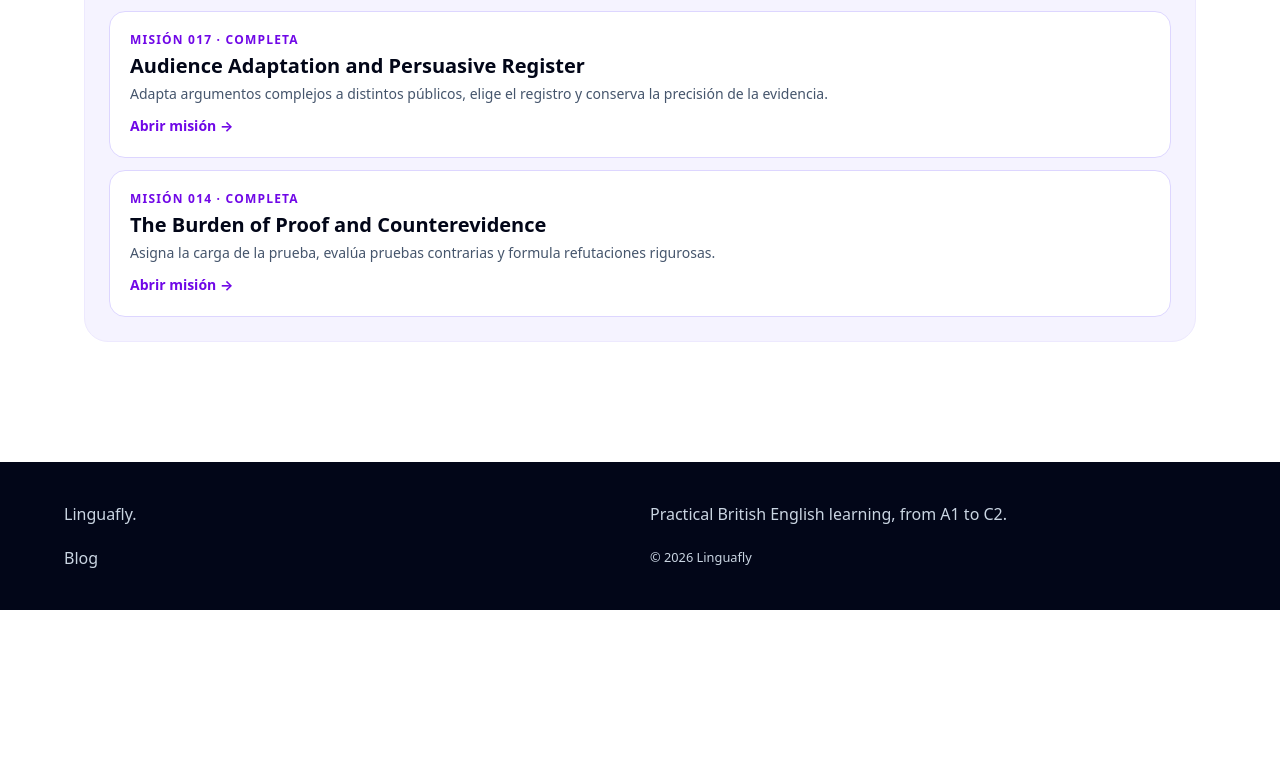
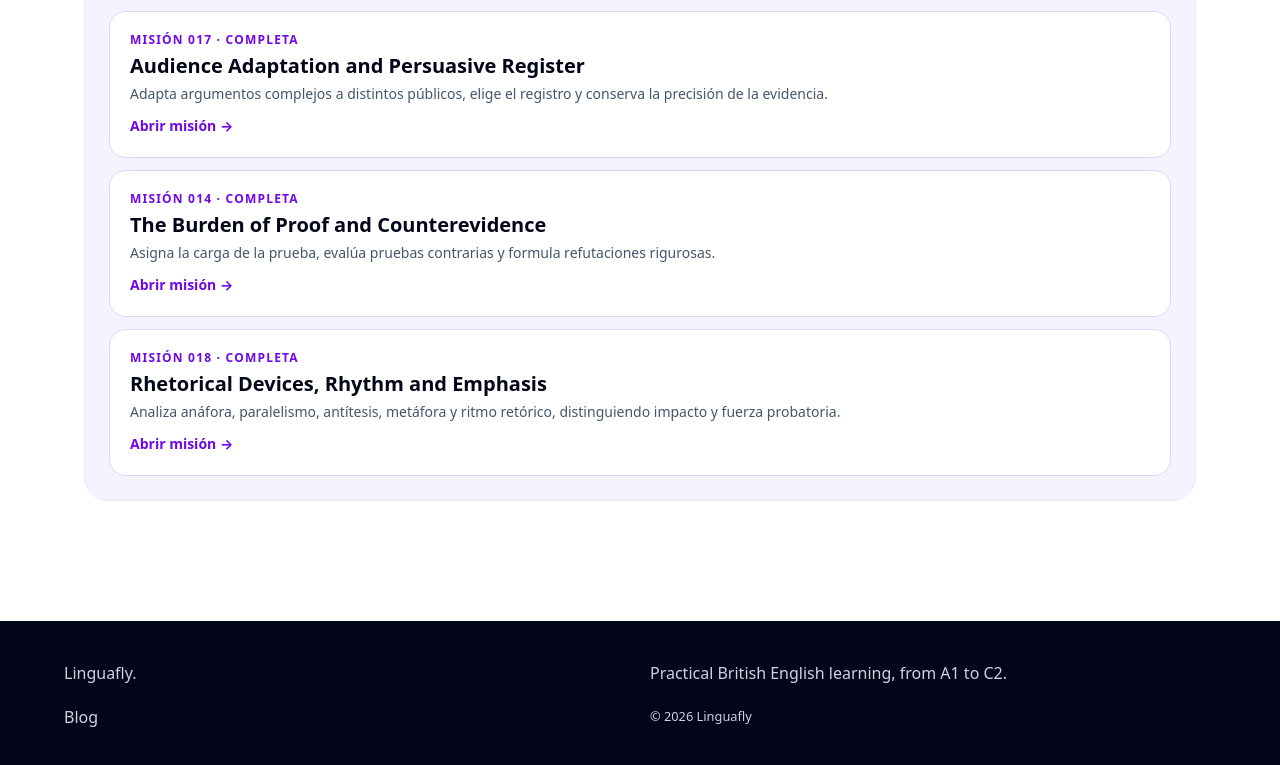
Before and after one commit to linguafly6-ui/linguaflynew2, a Next.js app: page /academia/c2 in a window 1280 px wide. Shown: the part 3181-3946 px from the top of the page. Before the commit the page ends 3791 px from the top, so only its background shows below. Built offline with nearby package versions, Linux system fonts and the light colour scheme.

Commit message:
Add mission 018 to C2 catalogue

```diff
--- a/app/academia/c2/page.tsx
+++ b/app/academia/c2/page.tsx
@@ -46,6 +46,7 @@ export default function C2Page() {
 
 
         <Link href="/academia/c2/014" className="mt-3 block rounded-2xl border border-violet-200 bg-white p-5 transition hover:border-violet-400 hover:shadow-sm"><p className="text-xs font-extrabold tracking-widest text-violet-700">MISIÓN 014 · COMPLETA</p><h3 className="mt-1 text-xl font-bold text-slate-950">The Burden of Proof and Counterevidence</h3><p className="mt-1 text-sm text-slate-600">Asigna la carga de la prueba, evalúa pruebas contrarias y formula refutaciones rigurosas.</p><span className="mt-3 inline-block text-sm font-bold text-violet-700">Abrir misión →</span></Link>
+        <Link href="/academia/c2/018" className="mt-3 block rounded-2xl border border-violet-200 bg-white p-5 transition hover:border-violet-400 hover:shadow-sm"><p className="text-xs font-extrabold tracking-widest text-violet-700">MISIÓN 018 · COMPLETA</p><h3 className="mt-1 text-xl font-bold text-slate-950">Rhetorical Devices, Rhythm and Emphasis</h3><p className="mt-1 text-sm text-slate-600">Analiza anáfora, paralelismo, antítesis, metáfora y ritmo retórico, distinguiendo impacto y fuerza probatoria.</p><span className="mt-3 inline-block text-sm font-bold text-violet-700">Abrir misión →</span></Link>
 </section>
     </main>
   );
```
